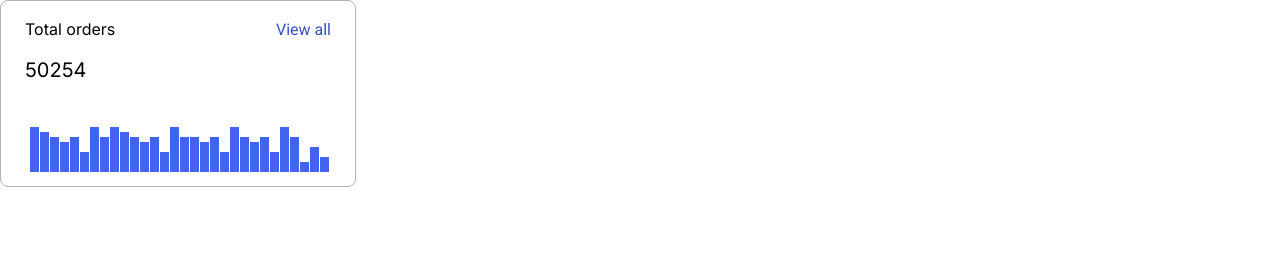
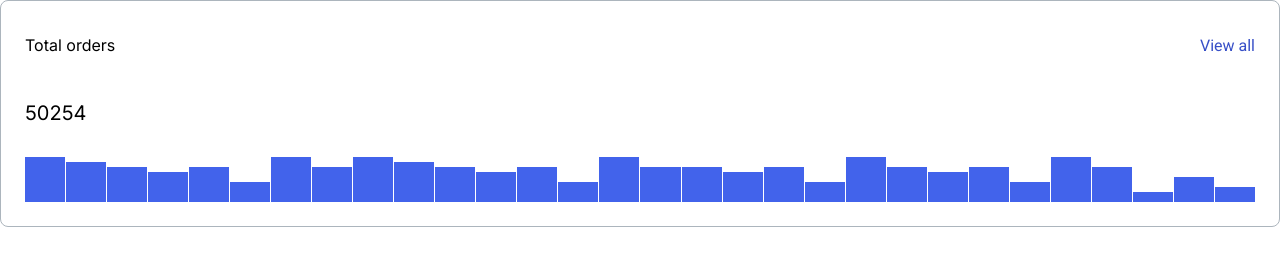
Before and after one commit to js-tasks-ru/htmlcss-20220919_kuzya9, a website: page 04-lection2/01-histogram/index.html in a window 1280 px wide. Drawn offline with Linux system fonts and the light colour scheme.

Commit message:
fix histogram

```diff
--- a/04-lection2/01-histogram/histogram.css
+++ b/04-lection2/01-histogram/histogram.css
@@ -1,33 +1,31 @@
 .histogram {
-    height: 185px;
-    width: 354px;
     border-radius: 8px;
     box-sizing: content-box;
     background: var(--white);
     border: solid 1px var(--grey-3);
+    padding: 16px 24px 24px;
 }
 
 .histogram__header {
     display: flex;
     align-items: center;
     justify-content: space-between;
-    margin: 0 24px;
 }
 
-.histogram__header > p {
+.histogram__title {
     font-family: 'Inter';
     font-style: normal;
     font-weight: 400;
     font-size: 16px;
     line-height: 24px;
 }
+
 .histogram__href {
     text-decoration: none;
     color: var(--blue);
 }
 
 .histogram__count {
-    margin: 0 24px;
     font-family: 'Inter';
     font-style: normal;
     font-weight: 400;
@@ -38,13 +36,12 @@
 .histogram__charts {
     display:flex;
     align-items: flex-end;
-    justify-content: center;
     gap: 1px;
     height: 50px;
-    margin: 39px 24px 24px 26px;
 }
 
 .histogram__chart {
     flex-basis: 9px;
     background-color: #4263EB;
+    flex-grow: 1;
 }
--- a/04-lection2/01-histogram/index.html
+++ b/04-lection2/01-histogram/index.html
@@ -9,7 +9,7 @@
     <body>
     <div class="histogram">
         <div class="histogram__header">
-            <p>Total orders</p>
+            <p class="histogram__title">Total orders</p>
             <a class="histogram__href" href="#">View all</a>
         </div>
             <h4 class="histogram__count">50254</h4>
```
